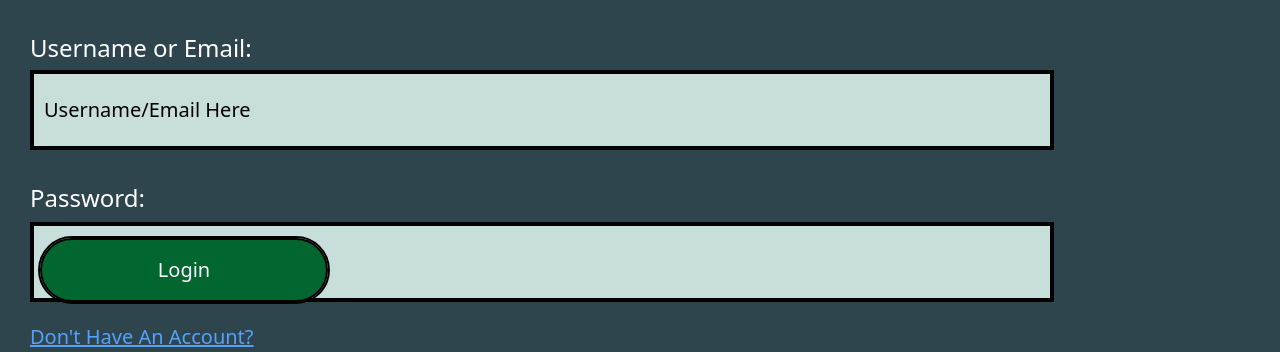
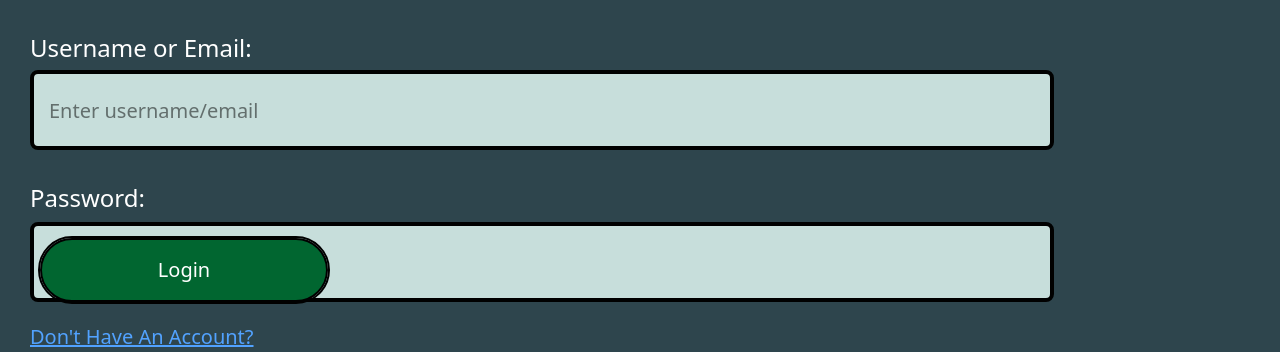
Before and after one commit to Vchen7629/CineSense, a React app in the folder frontend/: page /login in a window 1280 px wide. Shown: the part 218-570 px from the top of the page. Built offline with nearby package versions, Linux system fonts and the light colour scheme; the HTML template or start-up script is replaced by a standard one.

Commit message:
Changed credentials to inputs

```diff
--- a/frontend/src/features/user/pages/LoginPage.tsx
+++ b/frontend/src/features/user/pages/LoginPage.tsx
@@ -10,18 +10,33 @@ export default function LoginPage() {
         <p className="mt-15 text-white text-5xl">Log In</p>
       </div>
 
-      <p className="absolute top-[250px] ml-[30px] text-white text-2xl">Username or Email:</p>
+      <label
+        htmlFor="username"
+        className="absolute top-[250px] ml-[30px] text-white text-2xl"
+      >
+        Username or Email:
+      </label>
 
-      <div className="bg-[#C7DEDB] h-[5rem] w-[64rem] absolute top-72 ml-[30px] border-4 border-[#000000] flex items-center">
-        <p className="text-black text-[20px] ml-[10px]">Username/Email Here</p>
-      </div>
+      <input
+        id="username"
+        type="text"
+        placeholder="Enter username/email"
+        className="bg-[#C7DEDB] h-[5rem] w-[64rem] absolute top-72 ml-[30px] border-4 border-[#000000] text-black text-[20px] pl-[15px] rounded-md focus:outline-none focus:ring-2 focus:ring-blue-400"
+      />
 
+      <label
+        htmlFor="password"
+        className="absolute top-[400px] ml-[30px] text-white text-2xl"
+      >
+        Password:
+      </label>
 
-      <p className="absolute top-[400px] ml-[30px] text-white text-2xl">Password:</p>
-
-      <div className="bg-[#C7DEDB] h-[5rem] w-[64rem] absolute top-110 ml-[30px] border-4 border-[#000000] flex items-center">
-        <p className="text-black text-[20px] ml-[10px]">Password Here</p>
-      </div>
+      <input
+        id="password"
+        type="text"
+        placeholder="Enter password"
+        className="bg-[#C7DEDB] h-[5rem] w-[64rem] absolute top-110 ml-[30px] border-4 border-[#000000] text-black text-[20px] pl-[15px] rounded-md focus:outline-none focus:ring-2 focus:ring-blue-400"
+      />
 
       <div className="absolute top-[540px] ml-30[px] flex flex-col space-y-2">
         <Link
```
